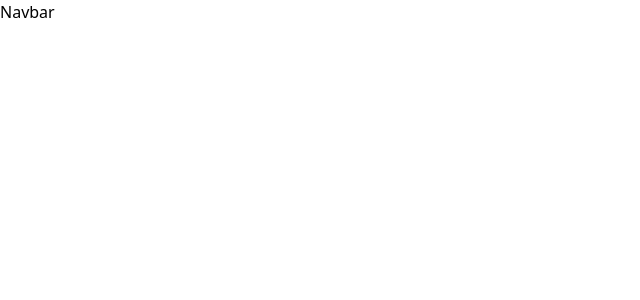
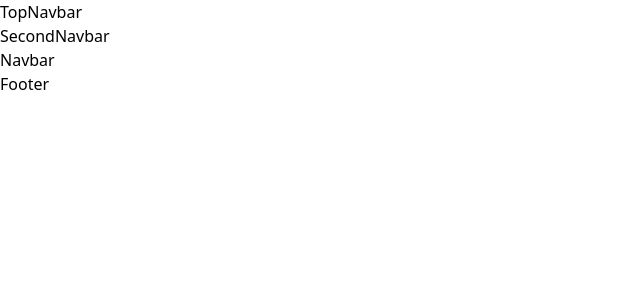
Before and after one commit to bhuvaneshwa/FInal-Book, a React (Vite) app: page / in a window 1280 px wide. Shown: the top 300 px of the page, without its empty margins (0-640 px from the left). Built offline with nearby package versions, Linux system fonts and the light colour scheme.

Commit message:
second commit

```diff
--- a/src/App.jsx
+++ b/src/App.jsx
@@ -1,9 +1,14 @@
 import React, { Suspense } from "react";
 import { BrowserRouter as Router, Routes, Route } from "react-router-dom";
+import Footer from "./Footer";
+import TopNavbar from "./pages/TopNavbar";
+import SecondNavbar from "./pages/SecondNavbar";
 
 // Lazy import your pages
 const LazyNavbar = React.lazy(() => import("./pages/Navbar"));
 
+const Topnavbar = React.lazy(() =>import ("./pages/TopNavbar"))
+const Secondnavbar = React.lazy(() =>import ("./pages/SecondNavbar"))
 // Loading component for Suspense fallback
 const LoadingAnimation = () => {
   return (
@@ -16,6 +21,8 @@ const LoadingAnimation = () => {
 export default function App() {
   return (
     <div>
+      <Topnavbar/>
+      <Secondnavbar/>
       <Router>
         <Suspense fallback={<LoadingAnimation />}>
           <Routes>
@@ -24,6 +31,7 @@ export default function App() {
           </Routes>
         </Suspense>
       </Router>
+      <Footer/>
     </div>
   );
 }
--- /dev/null
+++ b/src/pages/SecondNavbar.jsx
@@ -0,0 +1,7 @@
+
+
+export default function SecondNavbar() {
+  return (
+    <div>SecondNavbar</div>
+  )
+}
--- /dev/null
+++ b/src/pages/TopNavbar.jsx
@@ -0,0 +1,6 @@
+
+export default function TopNavbar() {
+  return (
+    <div>TopNavbar</div>
+  )
+}
```
